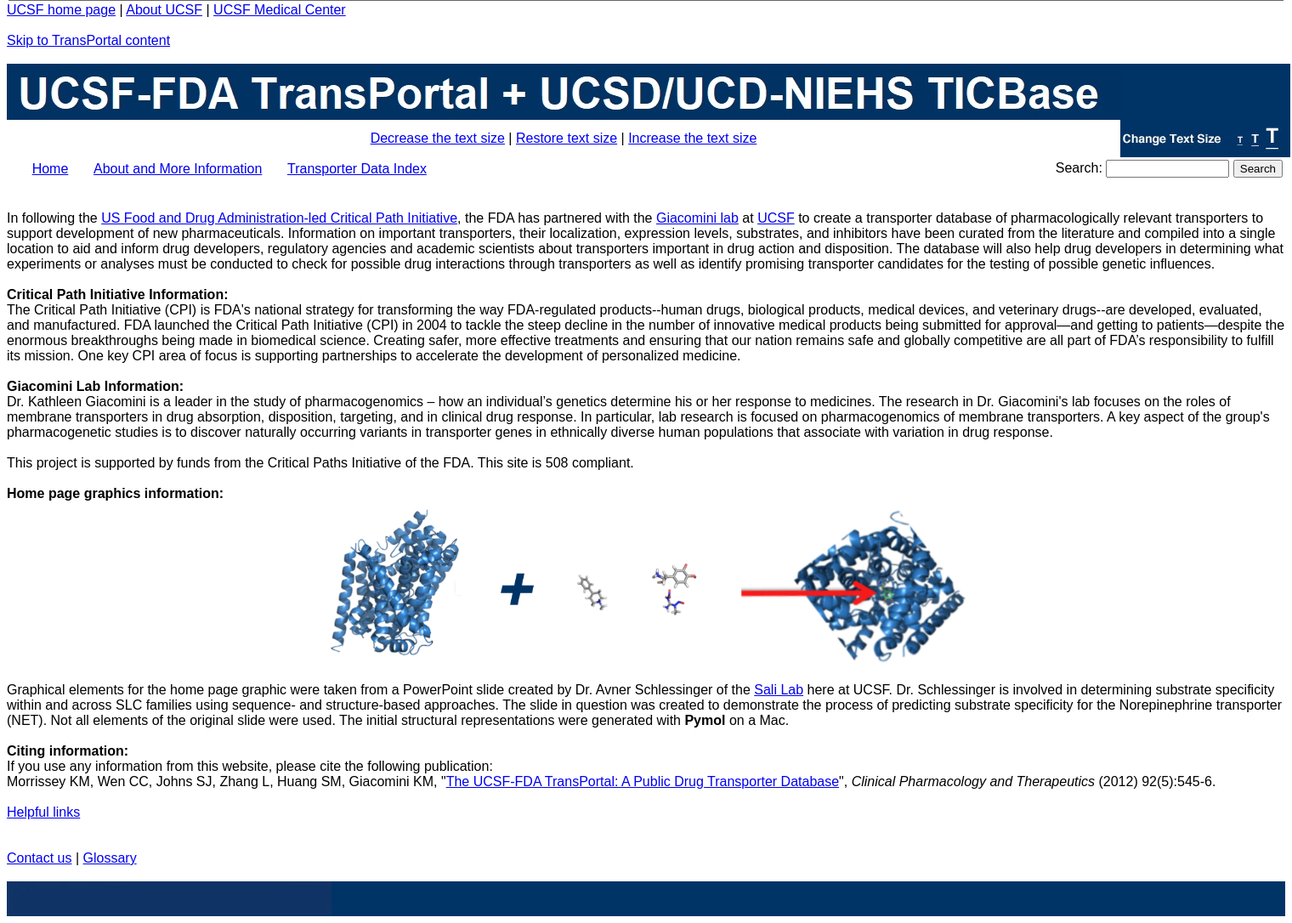
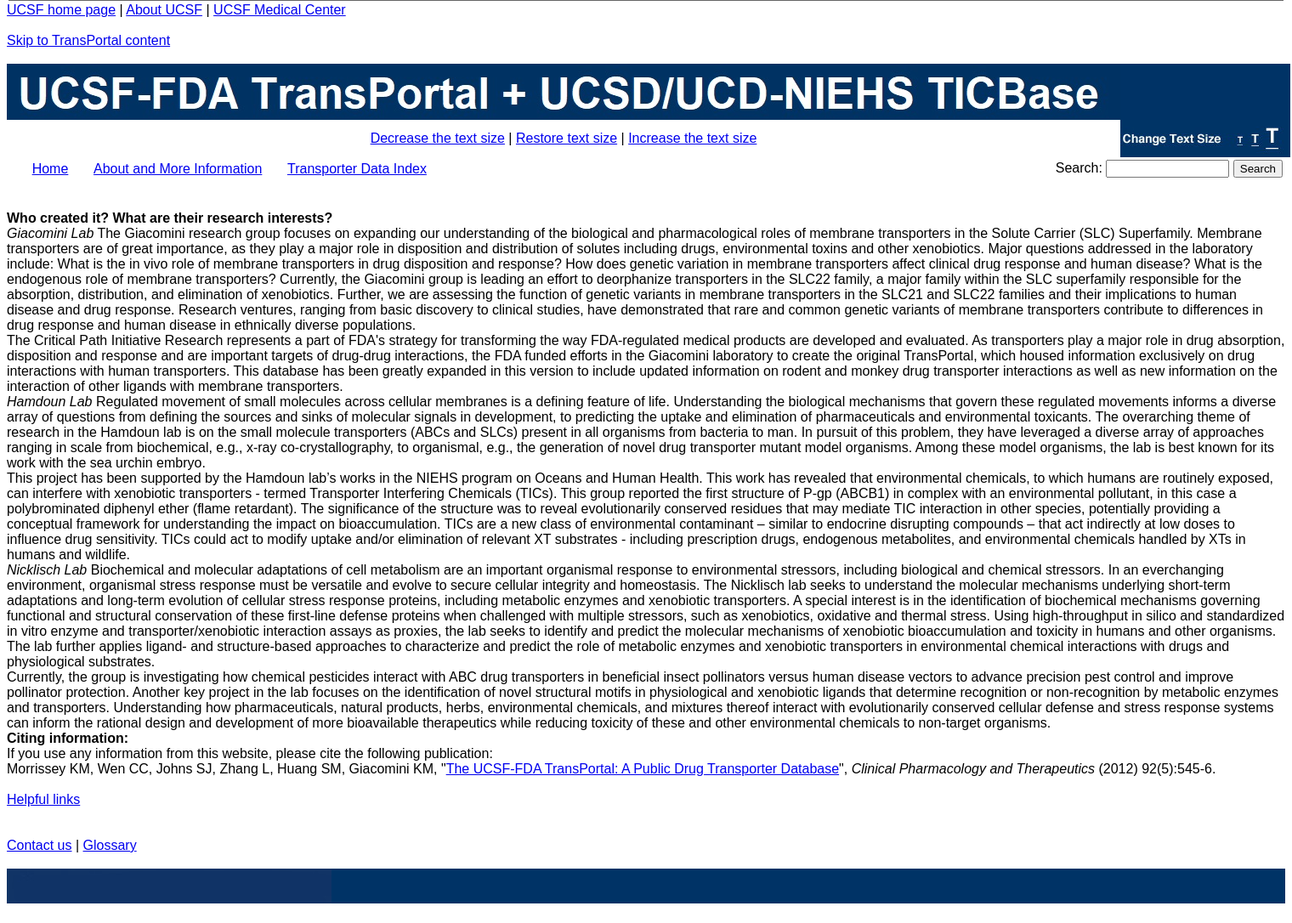
Before and after one commit to docking-org/transportal, a Django app: page /about/ in a window 1520 px wide. Shown: the part 41-1127 px from the top of the page at 85% size. After the commit the page ends 1104 px from the top, so only its background shows below. Run offline with Django 3.2, Linux system fonts and the light colour scheme; parts of the project's set-up code (start-up, migrations or seed data) failed here and were passed over.

Commit message:
Update home and about page

```diff
--- a/transportal/templates/about.html
+++ b/transportal/templates/about.html
@@ -85,29 +85,26 @@ Search:&nbsp;<input size=15 type="text" name="keyword">&nbsp;<input type="submit
 </form></td></tr></table>
 <br />
 <br />
-<a name="content">In</a> following the <a href="http://www.fda.gov/ScienceResearch/SpecialTopics/CriticalPathInitiative/default.htm">US Food and Drug Administration-led Critical Path Initiative</a>, the FDA has partnered with the <a href="http://dbts.ucsf.edu/giacomini/">Giacomini lab</a> at <a href="http://www.ucsf.edu">UCSF</a> to create a transporter database of pharmacologically relevant transporters to support development of new pharmaceuticals. Information on important transporters, their localization, expression levels, substrates, and inhibitors have been curated from the literature and compiled into a single location to aid and inform drug developers, regulatory agencies and academic scientists about transporters important in drug action and disposition. The database will also help drug developers in determining what experiments or analyses must be conducted to check for possible drug interactions through transporters as well as identify promising transporter candidates for the testing of possible genetic influences.<br />
+<strong><a name="content">Who</a> created it? What are their research interests?</strong>
 <br />
-<strong>Critical Path Initiative Information:</strong><br />
-The Critical Path Initiative (CPI) is FDA's national strategy for transforming the way FDA-regulated products--human drugs, biological products, medical devices, and veterinary drugs--are developed, evaluated, and manufactured. FDA launched the Critical Path Initiative (CPI) in 2004 to tackle the steep decline in the number of innovative medical products being submitted for approval—and getting to patients—despite the enormous breakthroughs being made in biomedical science. Creating safer, more effective treatments and ensuring that our nation remains safe and globally competitive are all part of FDA’s responsibility to fulfill its mission. One key CPI area of focus is supporting partnerships to accelerate the development of personalized medicine.<br />
+<em>Giacomini Lab</em>
+The Giacomini research group focuses on expanding our understanding of the biological and pharmacological roles of membrane transporters in the Solute Carrier (SLC) Superfamily. Membrane transporters are of great importance, as they play a major role in disposition and distribution of solutes including drugs, environmental toxins and other xenobiotics. Major questions addressed in the laboratory include: What is the in vivo role of membrane transporters in drug disposition and response? How does genetic variation in membrane transporters affect clinical drug response and human disease? What is the endogenous role of membrane transporters? Currently, the Giacomini group is leading an effort to deorphanize transporters in the SLC22 family, a major family within the SLC superfamily responsible for the absorption, distribution, and elimination of xenobiotics.  Further, we are assessing the function of genetic variants in membrane transporters in the SLC21 and SLC22 families and their implications to human disease and drug response. Research ventures, ranging from basic discovery to clinical studies, have demonstrated that rare and common genetic variants of membrane transporters contribute to differences in drug response and human disease in ethnically diverse populations.
 <br />
-<strong>Giacomini Lab Information:</strong><br />
-Dr. Kathleen Giacomini is a leader in the study of pharmacogenomics – how an individual’s genetics determine his or her response to medicines. The research in Dr. Giacomini's lab focuses on the roles of membrane transporters in drug absorption, disposition, targeting, and in clinical drug response. In particular, lab research is focused on pharmacogenomics of membrane transporters. A key aspect of the group's pharmacogenetic studies is to discover naturally occurring variants in transporter genes in ethnically diverse human populations that associate with variation in drug response.<br />
+The Critical Path Initiative Research represents a part of FDA's strategy for transforming the way FDA-regulated medical products are developed and evaluated. As transporters play a major role in drug absorption, disposition and response and are important targets of drug-drug interactions, the FDA funded efforts in the Giacomini laboratory to create the original TransPortal, which housed information exclusively on drug interactions with human transporters. This database has been greatly expanded in this version to include updated information on rodent and monkey drug transporter interactions as well as new information on the interaction of other ligands with membrane transporters.
 <br />
-This project is supported by funds from the Critical Paths Initiative of the FDA. This site is 508 compliant.<br />
+<em>Hamdoun Lab</em>
+Regulated movement of small molecules across cellular membranes is a defining feature of life. Understanding the biological mechanisms that govern these regulated movements informs a diverse array of questions from defining the sources and sinks of molecular signals in development, to predicting the uptake and elimination of pharmaceuticals and environmental toxicants. The overarching theme of research in the Hamdoun lab is on the small molecule transporters (ABCs and SLCs) present in all organisms from bacteria to man. In pursuit of this problem, they have leveraged a diverse array of approaches ranging in scale from biochemical, e.g., x-ray co-crystallography, to organismal, e.g., the generation of novel drug transporter mutant model organisms. Among these model organisms, the lab is best known for its work with the sea urchin embryo.
 <br />
-<strong>Home page graphics information:</strong><br />
-<table border="0" width="100%" cellpadding="0" cellspacing="0" summary="">
-<tr>
-<td width="100%" bgcolor="#ffffff" align="center">
-<img src="/fda/media/schless-idea2.png" alt="transporter plus drugs yield unknown interactions" width="764" height="195" /></td>
-</tr>
-</table>
+This project has been supported by the Hamdoun lab’s works in the NIEHS program on Oceans and Human Health. This work has revealed that environmental chemicals, to which humans are routinely exposed, can interfere with xenobiotic transporters - termed Transporter Interfering Chemicals (TICs). This group reported the first structure of P-gp (ABCB1) in complex with an environmental pollutant, in this case a polybrominated diphenyl ether (flame retardant). The significance of the structure was to reveal evolutionarily conserved residues that may mediate TIC interaction in other species, potentially providing a conceptual framework for understanding the impact on bioaccumulation. TICs are a new class of environmental contaminant – similar to endocrine disrupting compounds – that act indirectly at low doses to influence drug sensitivity. TICs could act to modify uptake and/or elimination of relevant XT substrates - including prescription drugs, endogenous metabolites, and environmental chemicals handled by XTs in humans and wildlife.
 <br />
-Graphical elements for the home page graphic were taken from a PowerPoint slide created by Dr. Avner Schlessinger of the
-<a href="http://salilab.org/">Sali Lab</a> here at UCSF. Dr. Schlessinger is involved in determining substrate specificity within and across SLC families using sequence- and structure-based
-approaches. The slide in question was created to demonstrate the process of predicting substrate specificity for the Norepinephrine transporter (NET). Not all elements of the original slide were
-used. The initial structural representations were generated with <strong>Pymol</strong> on a Mac.<br />
+<em>Nicklisch Lab</em>
+Biochemical and molecular adaptations of cell metabolism are an important organismal response to environmental stressors, including biological and chemical stressors. In an everchanging environment, organismal stress response must be versatile and evolve to secure cellular integrity and homeostasis. The Nicklisch lab seeks to understand the molecular mechanisms underlying short-term adaptations and long-term evolution of cellular stress response proteins, including metabolic enzymes and xenobiotic transporters. A special interest is in the identification of biochemical mechanisms governing functional and structural conservation of these first-line defense proteins when challenged with multiple stressors, such as xenobiotics, oxidative and thermal stress.
+Using high-throughput in silico and standardized in vitro enzyme and transporter/xenobiotic interaction assays as proxies, the lab seeks to identify and predict the molecular mechanisms of xenobiotic bioaccumulation and toxicity in humans and other organisms. The lab further applies ligand- and structure-based approaches to characterize and predict the role of metabolic enzymes and xenobiotic transporters in environmental chemical interactions with drugs and physiological substrates.
 <br />
+Currently, the group is investigating how chemical pesticides interact with ABC drug transporters in beneficial insect pollinators versus human disease vectors to advance precision pest control and improve pollinator protection. Another key project in the lab focuses on the identification of novel structural motifs in physiological and xenobiotic ligands that determine recognition or non-recognition by metabolic enzymes and transporters. Understanding how pharmaceuticals, natural products, herbs, environmental chemicals, and mixtures thereof interact with evolutionarily conserved cellular defense and stress response systems can inform the rational design and development of more bioavailable therapeutics while reducing toxicity of these and other environmental chemicals to non-target organisms.
+
+<br />
+
 <strong>Citing information:</strong><br />
 If you use any information from this website, please cite the following publication:<br />
 Morrissey KM, Wen CC, Johns SJ, Zhang L, Huang SM, Giacomini KM, "<a href="http://www.ncbi.nlm.nih.gov/pubmed/23085876">The UCSF-FDA TransPortal: A Public Drug Transporter Database</a>", <i>Clinical Pharmacology and Therapeutics</i> (2012) 92(5):545-6. <br />
```
Also changed, not shown: transportal/templates/start.html (+14 -3 lines), 2 other files.
